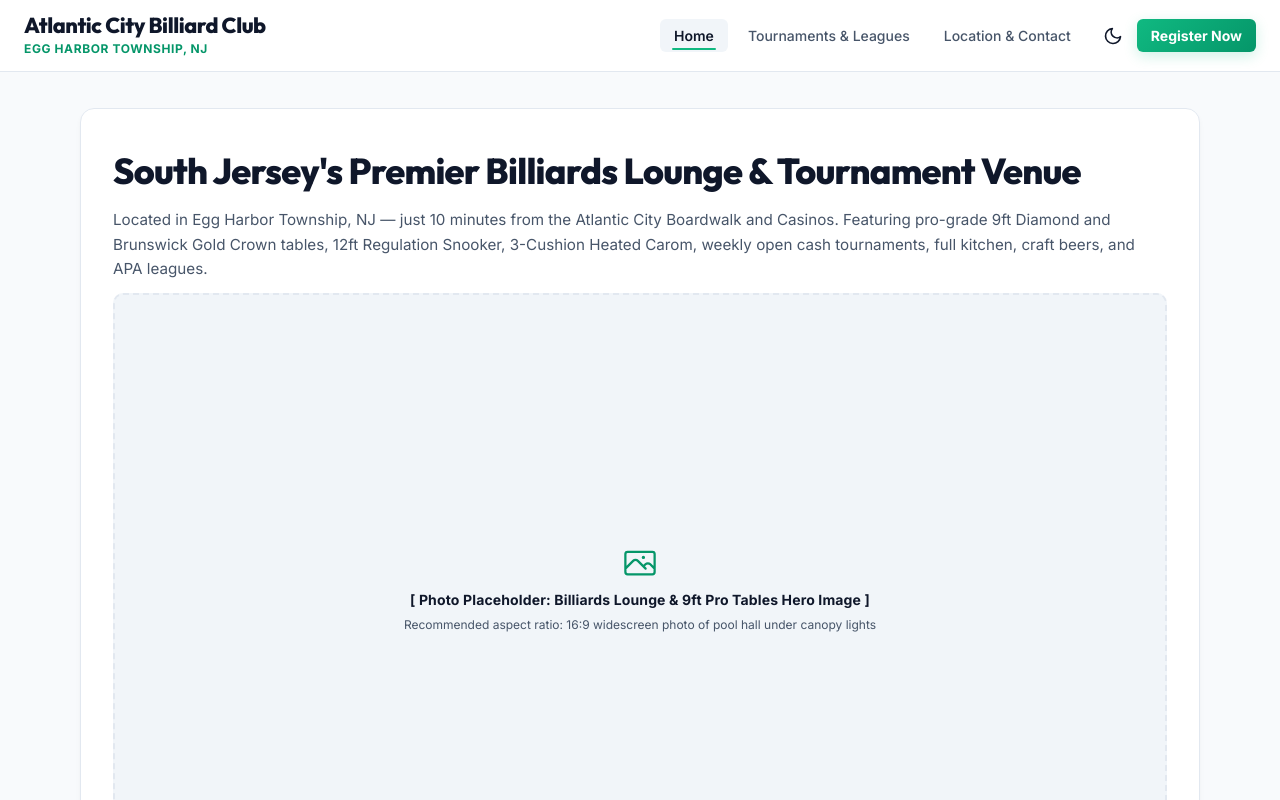
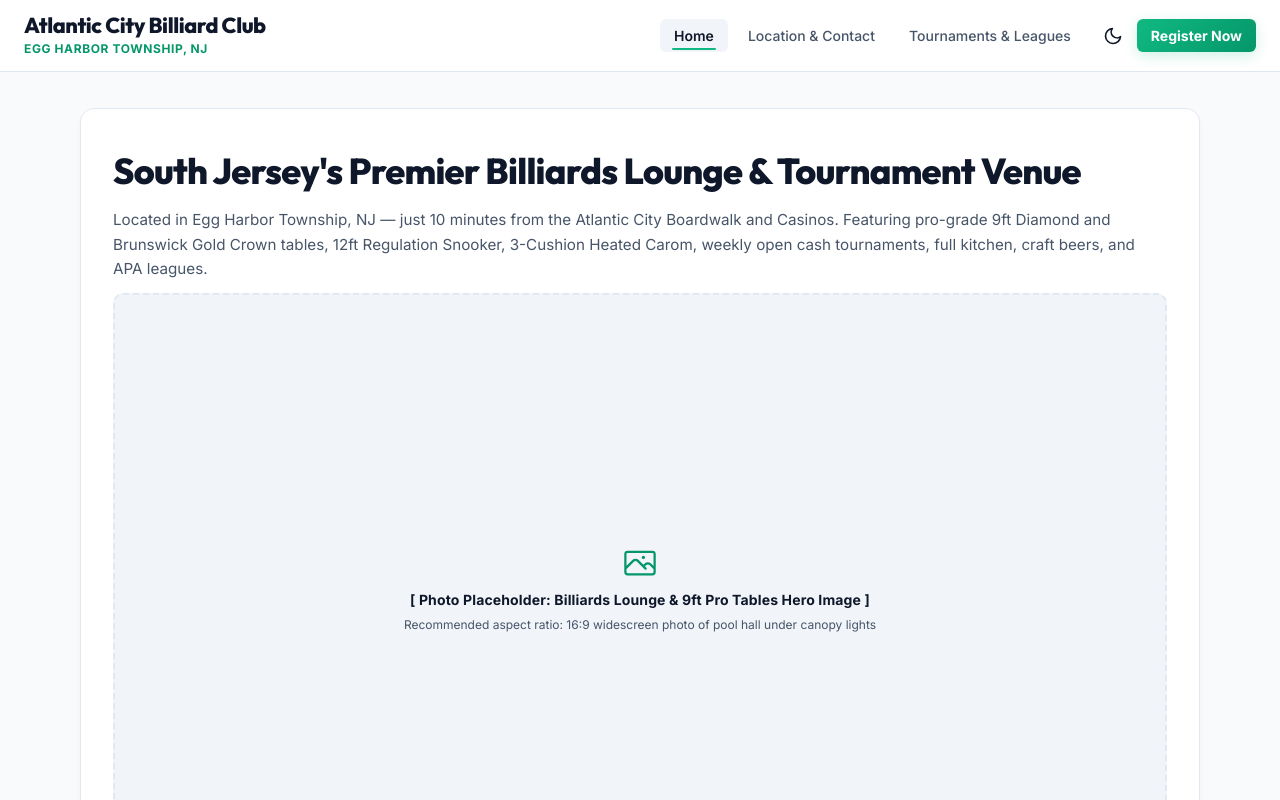
Before and after one commit to RaileyCabs/AC_Billiards_Club, a Next.js app: page / in a window 1280 px wide. Shown: the top 800 px of the page. Built offline with nearby package versions, Linux system fonts and the light colour scheme.

Commit message:
style: reorder navbar tabs to place Location & Contact before Tournaments & Leagues

```diff
--- a/components/Footer.tsx
+++ b/components/Footer.tsx
@@ -16,8 +16,8 @@ export default function Footer() {
       <nav>
         <ul>
           <li><Link href="/">Home</Link></li>
+          <li><Link href="/contact">Location &amp; Contact</Link></li>
           <li><Link href="/tournaments">Tournaments &amp; Leagues</Link></li>
-          <li><Link href="/contact">Location &amp; Contact</Link></li>
           <li><Link href="/admin" style={{ opacity: 0.6 }}>Owner Portal</Link></li>
         </ul>
       </nav>
--- a/components/Navbar.tsx
+++ b/components/Navbar.tsx
@@ -36,13 +36,13 @@ export default function Navbar() {
               </Link>
             </li>
             <li>
-              <Link href="/tournaments" className={isActive('/tournaments') ? 'active' : ''}>
-                Tournaments &amp; Leagues
+              <Link href="/contact" className={isActive('/contact') ? 'active' : ''}>
+                Location &amp; Contact
               </Link>
             </li>
             <li>
-              <Link href="/contact" className={isActive('/contact') ? 'active' : ''}>
-                Location &amp; Contact
+              <Link href="/tournaments" className={isActive('/tournaments') ? 'active' : ''}>
+                Tournaments &amp; Leagues
               </Link>
             </li>
             <li>
```
